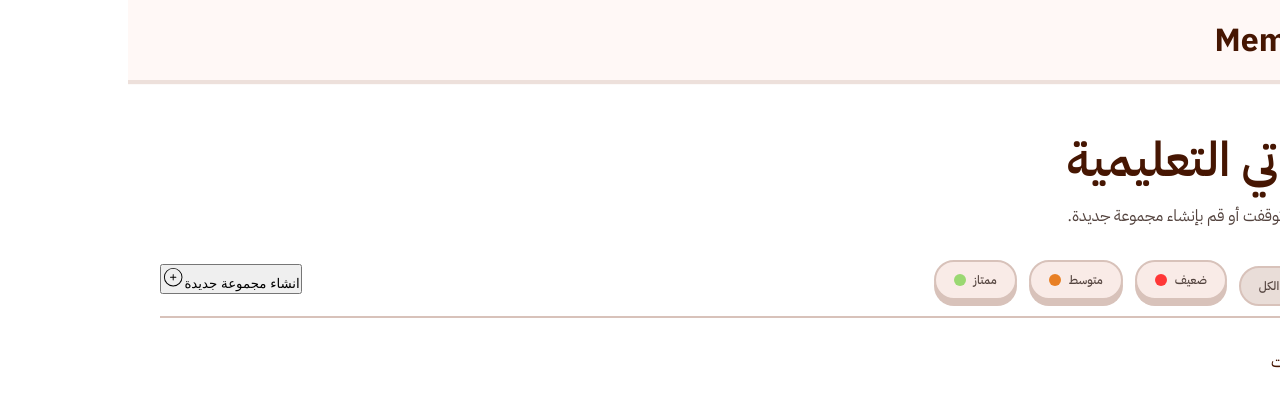
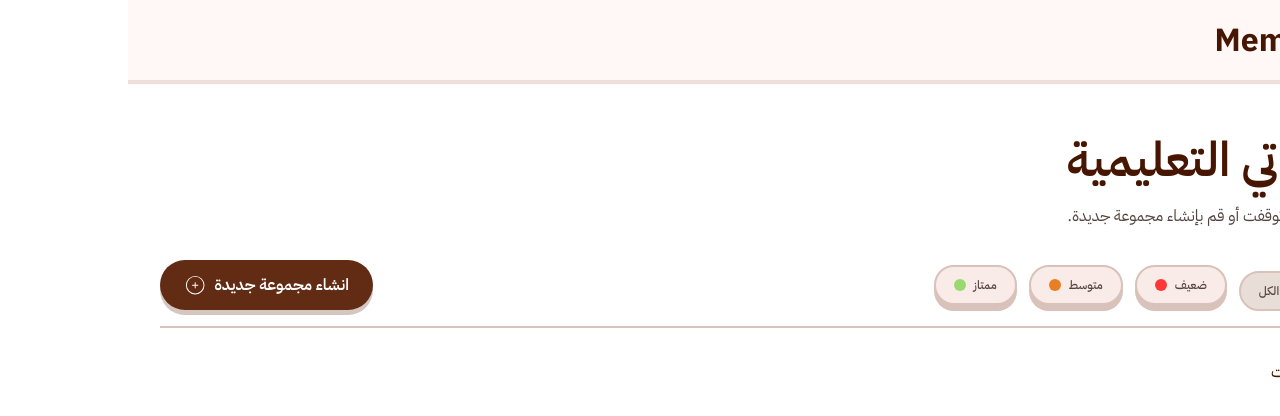
Before and after one commit to anasDef/flashcards-generator, a React (Vite) app in the folder my-app/: page / in a window 1280 px wide. Shown: the top 416 px of the page. Built offline with nearby package versions, Linux system fonts and the light colour scheme.

Commit message:
finished the manual mode add cards

```diff
--- a/my-app/src/components/ManualMode.jsx
+++ b/my-app/src/components/ManualMode.jsx
@@ -10,7 +10,6 @@ export default function ManualMode() {
 
   const cards = Array.isArray(currentSet?.cards) ? currentSet.cards : [];
 
-  // EDITED BY CODEX
   // Updates one property on the selected card, then syncs the full cards array back to context.
   const handleCardInputChange = (cardId, key, value) => {
     const updatedCards = cards.map((card) =>
@@ -20,7 +19,6 @@ export default function ManualMode() {
     handleSpecificCurrentSetChange("cards", updatedCards);
   };
 
-  // EDITED BY CODEX
   // Appends a blank card using the schema expected by the flashcards context.
   const handleAddCardClick = () => {
     const newCard = {
@@ -33,7 +31,6 @@ export default function ManualMode() {
     handleSpecificCurrentSetChange("cards", [...cards, newCard]);
   };
 
-  // EDITED BY CODEX
   // Removes the clicked card by id and stores the filtered cards array in context.
   const handleDeleteCardClick = (cardId) => {
     const updatedCards = cards.filter((card) => card.id !== cardId);
--- a/my-app/src/context/FlashcardsContext.jsx
+++ b/my-app/src/context/FlashcardsContext.jsx
@@ -1,7 +1,7 @@
 import { createContext } from "react";
 import { useLocalStorage } from "../hooks/useLocalStorage";
 
-// EDITED BY CODEX
+
 // eslint-disable-next-line react-refresh/only-export-components
 export const FlashcardsContext = createContext([]);
 
@@ -29,6 +29,16 @@ export default function FlashcardsProvider({ children }) {
   };
 
   const handleCurrentSetChange = (newValue) => setCurrentSet(newValue);
+
+  // EDITED BY CODEX
+  const handleEditSetClick = (updatedSet) => {
+    setCardsSets(
+      cardsSets.map((set) =>
+        String(set.id) === String(updatedSet.id) ? updatedSet : set,
+      ),
+    );
+  };
+
   return (
     <FlashcardsContext.Provider
       value={{
@@ -36,6 +46,7 @@ export default function FlashcardsProvider({ children }) {
         currentSet,
         handleAddSetClick,
         handleDeleteSetClick,
+        handleEditSetClick,
         handleSpecificCurrentSetChange,
         handleCurrentSetChange,
       }}
--- a/my-app/src/index.css
+++ b/my-app/src/index.css
@@ -144,3 +144,26 @@ body {
   width: 95%;
   margin: 0 auto;
 }
+
+.button {
+  display: inline-flex;
+  align-items: center;
+  gap: var(--spacing-base);
+  border: 0;
+  border-radius: var(--rounded-full);
+  padding: 14px 24px;
+  background-color: var(--color-primary-container);
+  color: var(--color-on-primary);
+  font-family: var(--font-family-body);
+  font-size: var(--font-label-lg-size);
+  font-weight: var(--font-label-lg-weight);
+  line-height: var(--font-label-lg-line-height);
+  box-shadow: var(--button-shadow);
+  cursor: pointer;
+  transition: 0.2s ease-in-out;
+
+  &:active {
+    transform: translateY(4px);
+    box-shadow: none;
+  }
+}
--- a/my-app/src/pages/CreateSet.jsx
+++ b/my-app/src/pages/CreateSet.jsx
@@ -1,4 +1,5 @@
-import { useParams, Link } from "react-router";
+// EDITED BY CODEX
+import { useParams, Link, useNavigate } from "react-router";
 import { useState, useContext, useEffect } from "react";
 import { FlashcardsContext } from "../context/FlashcardsContext";
 import { FiArrowLeft } from "react-icons/fi";
@@ -8,6 +9,7 @@ import { FaRegSave } from "react-icons/fa";
 import ManualMode from "../components/ManualMode";
 import "./CreateSet.css";
 
+// Config array defining inputs for the flashcard set meta details (Title & Description)
 const createSetHeaderFields = [
   {
     id: "title",
@@ -23,19 +25,29 @@ const createSetHeaderFields = [
   },
 ];
 
+/**
+ * CreateSet Component
+ * Manages the creation of a new flashcards set or the updating/editing of an existing one.
+ * Includes interactive tab navigation for Manual and AI editing modes.
+ */
 export default function CreateSet() {
   const { setId } = useParams();
+  // Initialize navigation hook for page redirects
+  const navigate = useNavigate();
+
   const {
     currentSet,
     cardsSets,
     handleCurrentSetChange,
     handleSpecificCurrentSetChange,
-    handleDeleteSetClick,
     handleAddSetClick,
+    handleEditSetClick,
   } = useContext(FlashcardsContext);
 
-  // states
+  // State to manage active editor tab mode ("manual" or "ai")
   const [mode, setMode] = useState("manual");
+
+  // State indicating if we are in "Edit Mode" (existing set) vs "Create Mode" (new set)
   const [isEdit, setIsEdit] = useState(false);
 
   // ===== HANDLERS =====
@@ -43,13 +55,13 @@ export default function CreateSet() {
     setMode(newMode);
   };
 
+  // Saves modified set changes by dispatching update action and redirecting to dashboard
   const handleSaveEditClick = (set) => {
-    const editSet = { ...set };
-    const newSet = set.splice(cardsSets.findIndex((card) => card.id == setId), 1, editSet);
-    handleAddSetClick(newSet)
+    handleEditSetClick(set);
+    navigate("/");
   };
 
-  // check if the user clicked on edit set button
+  // Syncs current set metadata and mode if editing an existing set ID
   useEffect(() => {
     if (setId !== "new") {
       const existingSet = cardsSets.find((set) => set.id == setId);
@@ -63,6 +75,8 @@ export default function CreateSet() {
   return (
     <main className="create-set">
       <div className="container create-set__container">
+
+        {/* Component Header containing navigation and metadata inputs */}
         <header className="create-set__header">
           <nav
             className="create-set__header-nav"
@@ -75,6 +89,8 @@ export default function CreateSet() {
 
           <div className="create-set__header-fields">
             <h1 className="create-set__title">إنشاء مجموعة جديدة</h1>
+
+            {/* Iterates and renders metadata input fields */}
             {createSetHeaderFields.map((field) => (
               <section className="create-set__field" key={field.id}>
                 <label className="create-set__field-label" htmlFor={field.id}>
@@ -111,7 +127,10 @@ export default function CreateSet() {
           </div>
         </header>
 
+        {/* Card editor workspace section */}
         <main className="create-set__create-cards">
+
+          {/* Editor tab switches */}
           <header className="create-set__switch-buttons">
             <button
               value="manual"
@@ -131,15 +150,21 @@ export default function CreateSet() {
             </button>
           </header>
 
+          {/* Render selected editor component tab */}
           {mode === "manual" ? <ManualMode /> : "AI Mode"}
         </main>
 
+        {/* Footer actions for saving set data */}
         <footer className="create-set__footer">
           <button
             className="create-set__save-button button"
             onClick={() => {
-              if (isEdit) handleSaveEditClick(currentSet);
-              else handleAddSetClick(currentSet);
+              if (isEdit) {
+                handleSaveEditClick(currentSet);
+              } else {
+                handleAddSetClick(currentSet);
+                navigate("/");
+              }
             }}
           >
             <FaRegSave aria-hidden="true" />
--- a/my-app/src/utility/filterArray.js
+++ b/my-app/src/utility/filterArray.js
@@ -1,11 +1,14 @@
+// EDITED BY CODEX
 export function filterCardsSets(array) {
+  if (!Array.isArray(array)) return [];
   return array.map((set) => {
+    const cards = Array.isArray(set?.cards) ? set.cards : [];
     const setProgress =
-      set.cards.length > 0
+      cards.length > 0
         ? Math.round(
-            (set.cards.filter((card) => card.isUnderstood).length /
-              set.cards.length) *
-              100,
+            (cards.filter((card) => card.isUnderstood).length /
+              cards.length) *
+            100,
           )
         : 0;
 
@@ -18,6 +21,7 @@ export function filterCardsSets(array) {
 
     return {
       ...set,
+      cards,
       progress: setProgress,
       calculatedTone: tone,
     };
```
Also changed, not shown: my-app/src/pages/Home.jsx (+22 -9 lines). Lines whose indentation alone changed are shown as unchanged.
